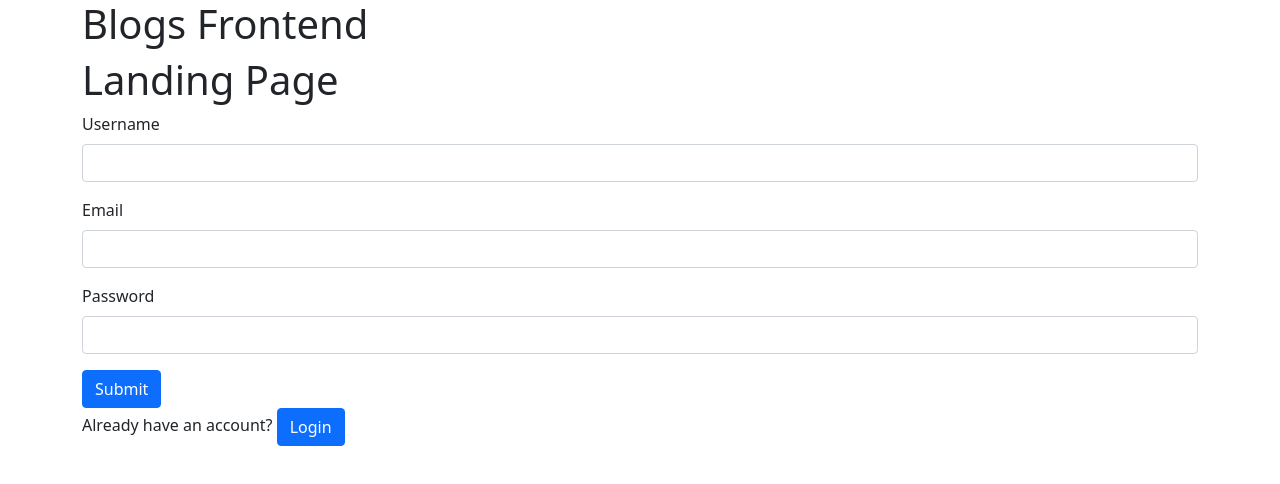
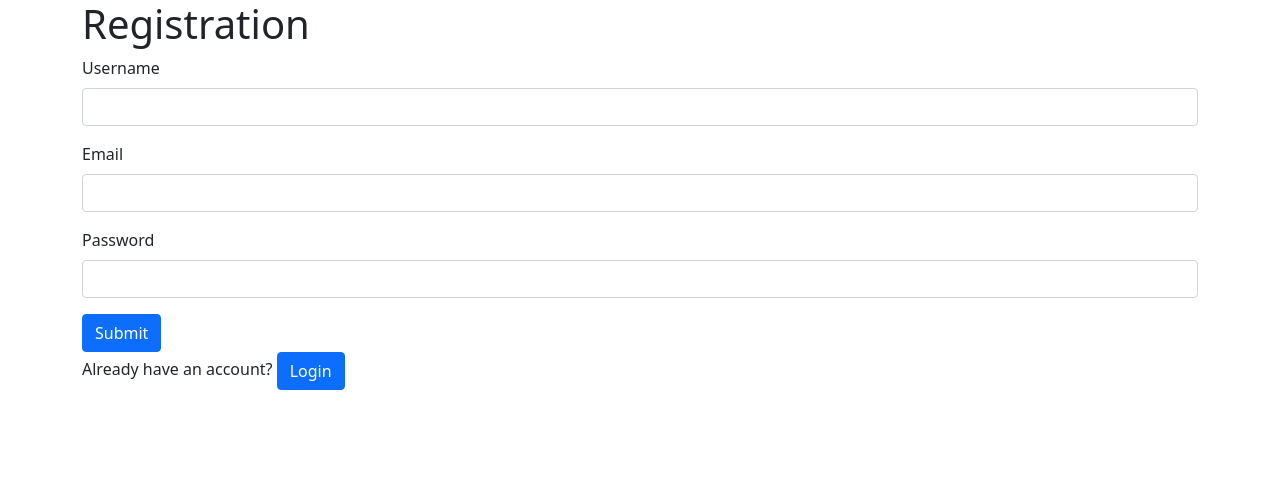
Before and after one commit to jsnmui/BLOGAPPFRONTEND, a React (Create React App) app: page / in a window 1280 px wide. Shown: the top 484 px of the page. Built offline with nearby package versions, Linux system fonts and the light colour scheme; no server answers.

Commit message:
Removed the code for displaying gifs

```diff
--- a/src/App.js
+++ b/src/App.js
@@ -11,7 +11,6 @@ function App() {
 
   return (
     <div className="container">
-      <h1>Blogs Frontend</h1>
 
       <Switch>
         <Route exact path='/' render={routerProps => <Landing {...routerProps} setUser={setUser}/> } />
--- a/src/components/pages/Landing.js
+++ b/src/components/pages/Landing.js
@@ -9,18 +9,18 @@ const Landing = (props) => {
   const [hasAccount, setHasAccount] = useState(false);
   const {setUser} = props
 
- useEffect(() => {
-    axios
-      .get("https://api.giphy.com/v1/gifs/trending?api_key=OSsE1u9CyQcBk5DvCIWDvOFrrsnvRv1V&limit=1&rating=g")
-      .then((res) => setGiphys(res.data))
-      .catch((err) => console.error(err));
+//  useEffect(() => {
+//     axios
+//       .get("https://api.giphy.com/v1/gifs/trending?api_key=OSsE1u9CyQcBk5DvCIWDvOFrrsnvRv1V&limit=1&rating=g")
+//       .then((res) => setGiphys(res.data))
+//       .catch((err) => console.error(err));
 
-  }, []);
+//   }, []);
 
 
   return (
     <div>
-      <h1>Landing Page</h1>
+      <h1>Registration</h1>
 
       {hasAccount === false ? (
         <div>
@@ -34,7 +34,7 @@ const Landing = (props) => {
         <LoginForm setUser={setUser} />
       )}
 
-    {giphys && <GiphyList giphys={giphys} msg="GIPHY Gifs" />}
+    {/* {giphys && <GiphyList giphys={giphys} msg="GIPHY Gifs" />} */}
     </div>
   );
 };
```
Also changed, not shown: 1 other file (tests, documents, lock files or other folders).
